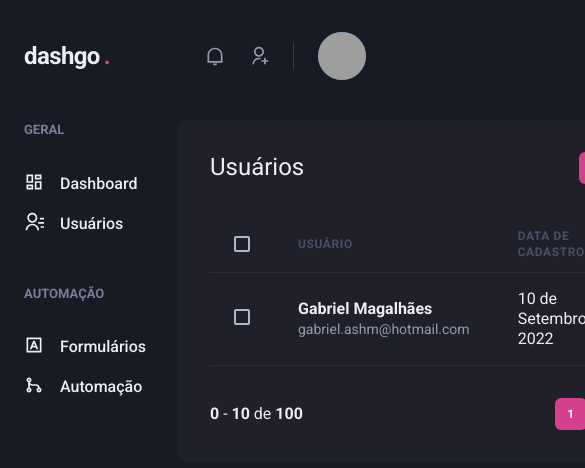
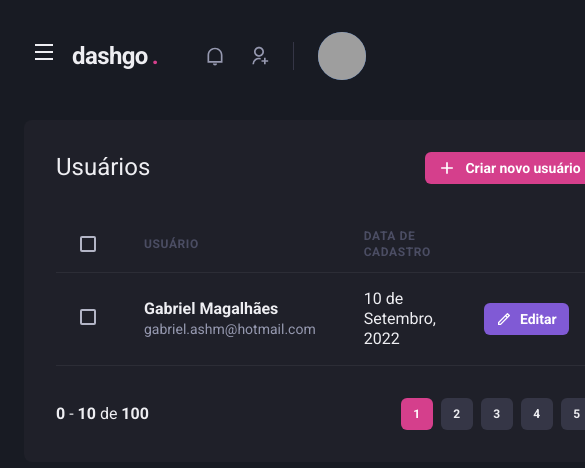
Before and after one commit to magaliais/Dashgo, a Next.js app: page /users in a window 390 px wide. Shown: the top 468 px of the page, 585 px wide, since content can reach past the window. Built offline with nearby package versions, Linux system fonts and the light colour scheme; grey boxes are pictures that could not be loaded.

Commit message:
👌 IMPROVE: responsive Sidebar

```diff
--- a/src/components/Header/index.tsx
+++ b/src/components/Header/index.tsx
@@ -1,10 +1,14 @@
-import { Flex, useBreakpointValue } from "@chakra-ui/react";
+import { Flex, Icon, IconButton, useBreakpointValue } from "@chakra-ui/react";
+import { RiMenuLine } from "react-icons/ri";
+import { useSidebarDrawer } from "../../contexts/SidebarDrawerContext";
 import { Logo } from "./Logo";
 import { NotificationsNav } from "./NotificationsNav";
 import { Profile } from "./Profile";
 import { SearchBox } from "./SearchBox";
 
 export function Header() {
+  const { onOpen } = useSidebarDrawer();
+
   const isWideVersion = useBreakpointValue({
     base: false,
     lg: true,
@@ -21,6 +25,19 @@
       px="6"
       align="center"
     >
+      { !isWideVersion && (
+        <IconButton
+          aria-label="Open navigation"
+          icon={<Icon as={RiMenuLine} />}
+          fontSize="24"
+          variant="unstyled"
+          onClick={onOpen}
+          mr="2"
+        >
+
+        </IconButton>
+      ) }
+
       <Logo />
 
       { isWideVersion && <SearchBox /> }
--- /dev/null
+++ b/src/components/Sidebar/SidebarNav.tsx
@@ -0,0 +1,20 @@
+import { Stack } from "@chakra-ui/react";
+import { RiContactsLine, RiDashboardLine, RiGitMergeLine, RiInputMethodLine } from "react-icons/ri";
+import { NavLink } from "./NavLink";
+import { NavSection } from "./NavSection";
+
+export function SidebarNav() {
+  return (
+    <Stack spacing="12" align="flex-start">
+      <NavSection title="GERAL">
+        <NavLink icon={RiDashboardLine}>Dashboard</NavLink>
+        <NavLink icon={RiContactsLine}>Usuários</NavLink>
+      </NavSection>
+
+      <NavSection title="AUTOMAÇÃO">
+        <NavLink icon={RiInputMethodLine}>Formulários</NavLink>
+        <NavLink icon={RiGitMergeLine}>Automação</NavLink>
+      </NavSection>
+    </Stack>
+  );
+}
--- a/src/components/Sidebar/index.tsx
+++ b/src/components/Sidebar/index.tsx
@@ -1,23 +1,35 @@
-import React from "react";
-import { Box, Stack } from "@chakra-ui/react";
-import { NavSection } from "./NavSection";
-import { NavLink } from "./NavLink";
-import { RiContactsLine, RiDashboardLine, RiGitMergeLine, RiInputMethodLine } from "react-icons/ri";
+import { Box, Drawer, DrawerBody, DrawerCloseButton, DrawerContent, DrawerHeader, DrawerOverlay, useBreakpointValue } from "@chakra-ui/react";
+import { useSidebarDrawer } from "../../contexts/SidebarDrawerContext";
+import { SidebarNav } from "./SidebarNav";
 
 export function Sidebar() {
+  const { isOpen, onClose } = useSidebarDrawer();
+
+  const isDrawerSidebar = useBreakpointValue({
+    base: true,
+    lg: false,
+  });
+
+  if(isDrawerSidebar) {
+    return (
+      <Drawer isOpen={isOpen} placement="left" onClose={onClose}>
+        <DrawerOverlay>
+          <DrawerContent bg="gray.800" p="4">
+            <DrawerCloseButton mt="6" />
+            <DrawerHeader>Navegação</DrawerHeader>
+
+            <DrawerBody>
+              <SidebarNav />
+            </DrawerBody>
+          </DrawerContent>
+        </DrawerOverlay>
+      </Drawer>
+    );
+  }
+
   return (
     <Box as="aside" w="64" mr="8">
-      <Stack spacing="12" align="flex-start">
-        <NavSection title="GERAL">
-          <NavLink icon={RiDashboardLine}>Dashboard</NavLink>
-          <NavLink icon={RiContactsLine}>Usuários</NavLink>
-        </NavSection>
-
-        <NavSection title="AUTOMAÇÃO">
-          <NavLink icon={RiInputMethodLine}>Formulários</NavLink>
-          <NavLink icon={RiGitMergeLine}>Automação</NavLink>
-        </NavSection>
-      </Stack>
+      <SidebarNav />
     </Box>
   );
 }
--- /dev/null
+++ b/src/contexts/SidebarDrawerContext.tsx
@@ -0,0 +1,28 @@
+import { useDisclosure, UseDisclosureReturn } from "@chakra-ui/react";
+import { useRouter } from "next/router";
+import { createContext, ReactNode, useContext, useEffect } from "react";
+
+interface SidebarDrawerProviderProps {
+  children: ReactNode;
+}
+
+type SidebarDrawerContextData = UseDisclosureReturn;
+
+const SidebarDrawerContext = createContext({} as SidebarDrawerContextData);
+
+export function SidebarDrawerProvider({ children }: SidebarDrawerProviderProps) {
+  const disclosure = useDisclosure();
+  const router = useRouter();
+
+  useEffect(() => {
+    disclosure.onClose();
+  }, [router.asPath])
+
+  return (
+    <SidebarDrawerContext.Provider value={disclosure}>
+      {children}
+    </SidebarDrawerContext.Provider>
+  )
+}
+
+export const useSidebarDrawer = () => useContext(SidebarDrawerContext);
--- a/src/pages/_app.tsx
+++ b/src/pages/_app.tsx
@@ -1,12 +1,15 @@
 import { AppProps } from 'next/app';
-
 import { ChakraProvider } from '@chakra-ui/react';
 import theme from '../styles/theme';
+
+import { SidebarDrawerProvider } from '../contexts/SidebarDrawerContext';
 
 function MyApp({ Component, pageProps }: AppProps) {
   return (
     <ChakraProvider theme={theme}>
-      <Component {...pageProps} />
+      <SidebarDrawerProvider>
+        <Component {...pageProps} />
+      </SidebarDrawerProvider>
     </ChakraProvider>
   );}
 
```
